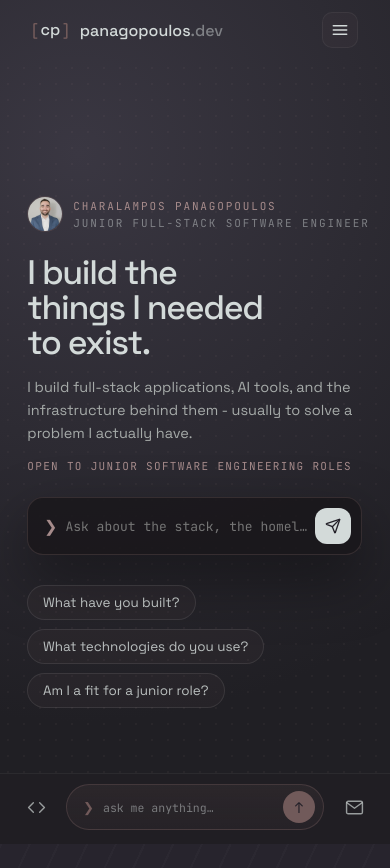
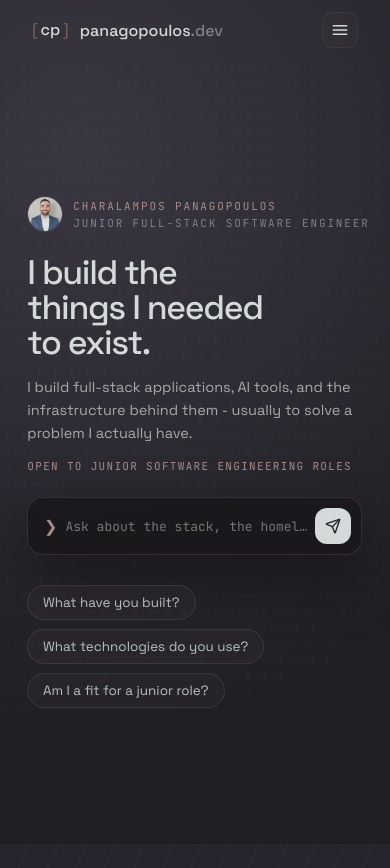
Before and after one commit to c-panagopoulos/Personal-Website, a React (Vite) app in the folder client/: page / in a window 390 px wide. Shown: the top 868 px of the page. Built offline with nearby package versions, Linux system fonts and the light colour scheme.

Commit message:
Remove the mobile bottom dock nav, keep the top navbar on mobile

```diff
--- a/client/src/App.jsx
+++ b/client/src/App.jsx
@@ -7,7 +7,6 @@ import AssistantSection from "./components/AssistantSection.jsx";
 import HomelabSection from "./components/HomelabSection.jsx";
 import StackSection from "./components/StackSection.jsx";
 import ContactSection from "./components/ContactSection.jsx";
-import DockNav from "./components/DockNav.jsx";
 import StatementReveal from "./components/StatementReveal.jsx";
 import { ChatProvider } from "./context/ChatContext.jsx";
 import { useSceneTrigger } from "./hooks/useSceneTrigger.js";
@@ -124,7 +123,6 @@ export default function App() {
 
         <ContactSection />
         </main>
-        <DockNav />
       </div>
     </ChatProvider>
   );
--- a/client/src/components/DockNav.jsx
+++ /dev/null
@@ -1,39 +0,0 @@
-export default function DockNav() {
-  return (
-    <nav className="dock" aria-label="Quick links">
-      <a className="dock__item" href="#stack" title="Stack" aria-label="Stack">
-        <svg xmlns="http://www.w3.org/2000/svg" width="19" height="19" viewBox="0 0 24 24" fill="none" stroke="currentColor" strokeWidth="1.8" strokeLinecap="round" strokeLinejoin="round" aria-hidden="true">
-          <polyline points="16 18 22 12 16 6" />
-          <polyline points="8 6 2 12 8 18" />
-        </svg>
-      </a>
-      <a className="dock__item dock__item--homelab" href="#scene-01" title="Work" aria-label="Work">
-        <svg xmlns="http://www.w3.org/2000/svg" width="19" height="19" viewBox="0 0 24 24" fill="none" stroke="currentColor" strokeWidth="1.8" strokeLinecap="round" strokeLinejoin="round" aria-hidden="true">
-          <rect x="3" y="3" width="7" height="7" />
-          <rect x="14" y="3" width="7" height="7" />
-          <rect x="14" y="14" width="7" height="7" />
-          <rect x="3" y="14" width="7" height="7" />
-        </svg>
-      </a>
-      <a className="dock__ask" href="#assistant">
-        <span className="dock__ask-prompt" aria-hidden="true">❯</span>
-        <span className="dock__ask-label">ask me anything…</span>
-        <span className="dock__ask-icon" aria-hidden="true">↑</span>
-      </a>
-      <a className="dock__item dock__item--stack" href="#homelab" title="Homelab" aria-label="Homelab">
-        <svg xmlns="http://www.w3.org/2000/svg" width="19" height="19" viewBox="0 0 24 24" fill="none" stroke="currentColor" strokeWidth="1.8" strokeLinecap="round" strokeLinejoin="round" aria-hidden="true">
-          <rect x="2" y="3" width="20" height="7" rx="1.5" />
-          <rect x="2" y="14" width="20" height="7" rx="1.5" />
-          <line x1="6" y1="6.5" x2="6.01" y2="6.5" />
-          <line x1="6" y1="17.5" x2="6.01" y2="17.5" />
-        </svg>
-      </a>
-      <a className="dock__item" href="#contact" title="Contact" aria-label="Contact">
-        <svg xmlns="http://www.w3.org/2000/svg" width="19" height="19" viewBox="0 0 24 24" fill="none" stroke="currentColor" strokeWidth="1.8" strokeLinecap="round" strokeLinejoin="round" aria-hidden="true">
-          <rect x="2" y="4" width="20" height="16" rx="2" />
-          <polyline points="2.5 6 12 13 21.5 6" />
-        </svg>
-      </a>
-    </nav>
-  );
-}
--- a/client/src/styles/global.css
+++ b/client/src/styles/global.css
@@ -349,11 +349,6 @@ button {
 .page {
   background: var(--bg);
   min-height: 100vh;
-}
-@media (max-width: 720px) {
-  .page {
-    padding-bottom: 96px;
-  }
 }
 
 /* --- Nav (Aceternity "Resizable Navbar", restyled) --- */
@@ -2241,97 +2236,6 @@ button {
   font-size: 0.6rem;
   letter-spacing: 0.16em;
   color: rgba(211, 218, 217, 0.5);
-}
-
-/* --- Dock nav --- */
-.dock {
-  display: none;
-  position: fixed;
-  left: 0;
-  right: 0;
-  bottom: 0;
-  z-index: 30;
-  padding: 10px 16px 14px;
-  background: rgba(33, 31, 36, 0.92);
-  backdrop-filter: blur(16px);
-  border-top: 1px solid var(--border);
-  justify-content: center;
-  align-items: center;
-  gap: 10px;
-}
-@media (max-width: 720px) {
-  .dock {
-    display: grid;
-    grid-template-columns: 44px 44px minmax(0, 420px) 44px 44px;
-  }
-}
-@media (max-width: 560px) {
-  .dock {
-    grid-template-columns: 40px minmax(0, 1fr) 40px;
-  }
-}
-.dock__item {
-  height: 44px;
-  display: flex;
-  align-items: center;
-  justify-content: center;
-  color: var(--text-secondary);
-  text-decoration: none;
-  border-radius: 12px;
-  transition: color 0.25s ease, background 0.25s ease;
-}
-.dock__item:hover {
-  background: var(--accent-bg-hover);
-  color: var(--accent);
-}
-/* Placed after the base .dock__item rule (same specificity) so this
-   actually wins the cascade — it previously sat before .dock__item in the
-   stylesheet and got silently overridden by it, leaving both icons visible
-   and wrapping the dock onto two rows on narrow phones. */
-@media (max-width: 560px) {
-  .dock__item--stack,
-  .dock__item--homelab {
-    display: none;
-  }
-}
-.dock__ask {
-  height: 46px;
-  border: 1px solid var(--accent-border);
-  background: linear-gradient(180deg, var(--accent-bg-hover), var(--accent-bg));
-  border-radius: 24px;
-  display: flex;
-  align-items: center;
-  gap: 9px;
-  padding: 0 8px 0 16px;
-  text-decoration: none;
-  transition: transform 0.2s cubic-bezier(0.2, 0.7, 0.2, 1), border-color 0.25s ease;
-}
-.dock__ask:hover {
-  transform: translateY(-2px);
-  border-color: var(--accent);
-}
-.dock__ask-prompt {
-  color: var(--accent);
-  font-family: var(--font-mono);
-  font-size: 0.82rem;
-}
-.dock__ask-label {
-  flex: 1;
-  text-align: left;
-  font-family: var(--font-mono);
-  font-size: 0.72rem;
-  color: var(--text-tertiary);
-}
-.dock__ask-icon {
-  width: 32px;
-  height: 32px;
-  border-radius: 50%;
-  background: var(--accent);
-  color: var(--bg);
-  display: flex;
-  align-items: center;
-  justify-content: center;
-  font-size: 0.95rem;
 }
 
 /* --- Macbook scroll (ported from Aceternity UI's macbook-scroll, Tailwind/framer-motion -> plain CSS/JS) --- */
```
